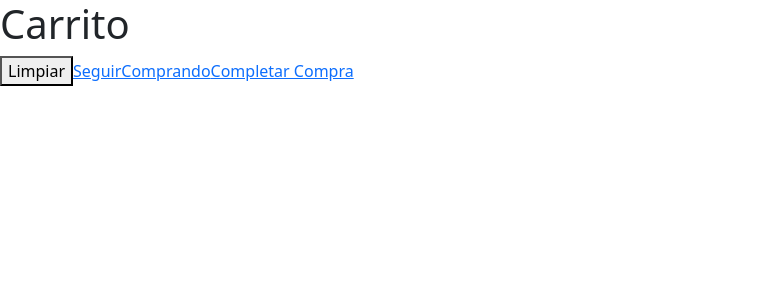
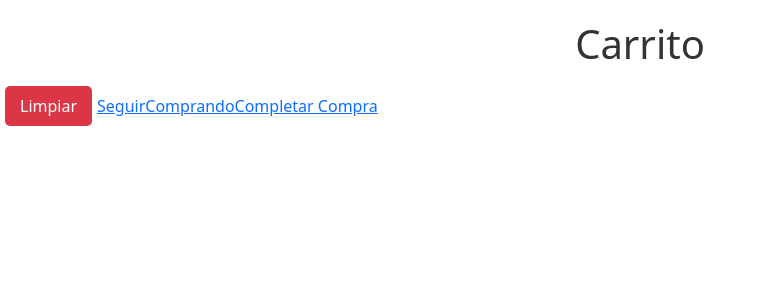
Before and after one commit to neydarisJaylinne/CymetriaTest, an Angular app: page /cart in a window 1280 px wide. Shown: the top 300 px of the page, without its empty margins (0-766 px from the left). Built offline with nearby package versions, Linux system fonts and the light colour scheme.

Commit message:
2024-09-13 actualizacion desde mi rama

```diff
--- a/angular.json
+++ b/angular.json
@@ -97,5 +97,8 @@
         }
       }
     }
+  },
+  "cli": {
+    "analytics": "246e0874-1044-4bec-89ad-8eddefe3cd36"
   }
 }
--- a/src/app/cart/cart/cart.component.css
+++ b/src/app/cart/cart/cart.component.css
@@ -0,0 +1,58 @@
+
+body {
+    font-family: Arial, sans-serif;
+    margin: 0;
+    padding: 0;
+    background-color: #f5f5f5;
+}
+
+h1 {
+    text-align: center;
+    font-size: 2.5rem;
+    color: #333;
+    margin-top: 20px;
+}
+
+div {
+    width: 80%;
+    margin: 20px auto;
+    padding: 15px;
+    background-color: white;
+    border: 1px solid #ddd;
+    border-radius: 8px;
+    box-shadow: 0 2px 4px rgba(0, 0, 0, 0.1);
+    transition: box-shadow 0.3s ease;
+}
+
+div:hover {
+    box-shadow: 0 4px 8px rgba(0, 0, 0, 0.2);
+}
+
+h2 {
+    font-size: 1.5rem;
+    color: #444;
+    margin-bottom: 5px;
+}
+
+h6 {
+    font-size: 1.2rem;
+    color: #888;
+    margin-top: 0;
+}
+
+button {
+    display: inline-block;
+    margin: 10px 5px 0;
+    padding: 8px 15px;
+    font-size: 1rem;
+    color: white;
+    background-color: #dc3545;
+    border: none;
+    border-radius: 5px;
+    cursor: pointer;
+    transition: background-color 0.3s ease;
+}
+
+button:hover {
+    background-color: #c82333;
+}
--- a/src/app/checkout/checkout/checkout.component.css
+++ b/src/app/checkout/checkout/checkout.component.css
@@ -0,0 +1,25 @@
+
+body {
+    font-family: Arial, sans-serif;
+    margin: 0;
+    padding: 0;
+    background-color: #f9f9f9;
+}
+
+h1 {
+    text-align: center;
+    font-size: 2.5rem;
+    color: #333;
+    margin-top: 20px;
+}
+
+div {
+    width: 80%;
+    margin: 20px auto;
+    padding: 15px;
+    background-color: white;
+    border: 1px solid #ddd;
+    border-radius: 8px;
+    box-shadow: 0 2px 4px rgba(0, 0, 0, 0.1);
+    transition: box-shadow 0.3s ease;
+}
```
Also changed, not shown: 1 other file (tests, documents, lock files or other folders).
